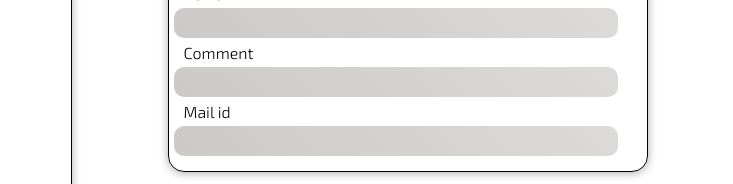
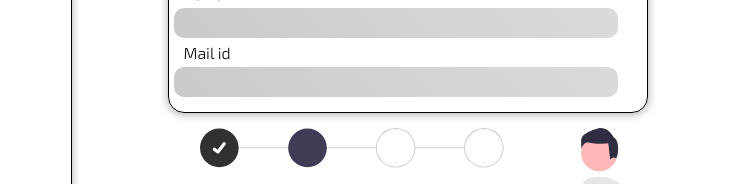
Before and after one commit to Abhiram010/vkbella-client, a plain HTML site: page index.html in a window 1280 px wide. Shown: the part 325-509 px from the top of the page, 547-1280 px from the left. Drawn offline with Linux system fonts and the light colour scheme.

Commit message:
Update index.html

```diff
--- a/index.html
+++ b/index.html
@@ -95,10 +95,6 @@
                     <p class="load" id="userreviewpreview"></p>
                 </span>
                 <span>
-                    <label for="usercommentspreview">Comment</label>
-                    <p class="load" id="usercommentspreview"></p>
-                </span>
-                <span>
                     <label for="useremailpreview">Mail id</label>
                     <p class="load" id="useremailpreview"></p>
                 </span>
```
